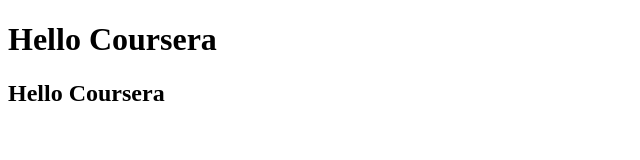
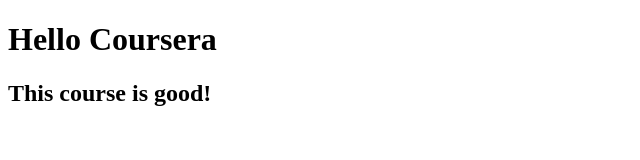
Before and after one commit to james-l-wang/coursera-test, a plain HTML site: page site/index.html in a window 1280 px wide. Shown: the whole page, without its empty margins (0-640 px from the left). Drawn offline with Linux system fonts and the light colour scheme.

Commit message:
Small change

```diff
--- a/site/index.html
+++ b/site/index.html
@@ -5,6 +5,6 @@
 </head>
 <body>
 <h1>Hello Coursera</h1>
-<h2>Hello Coursera</h2>
+<h2>This course is good!</h2>
 </body>
 </html>
```
